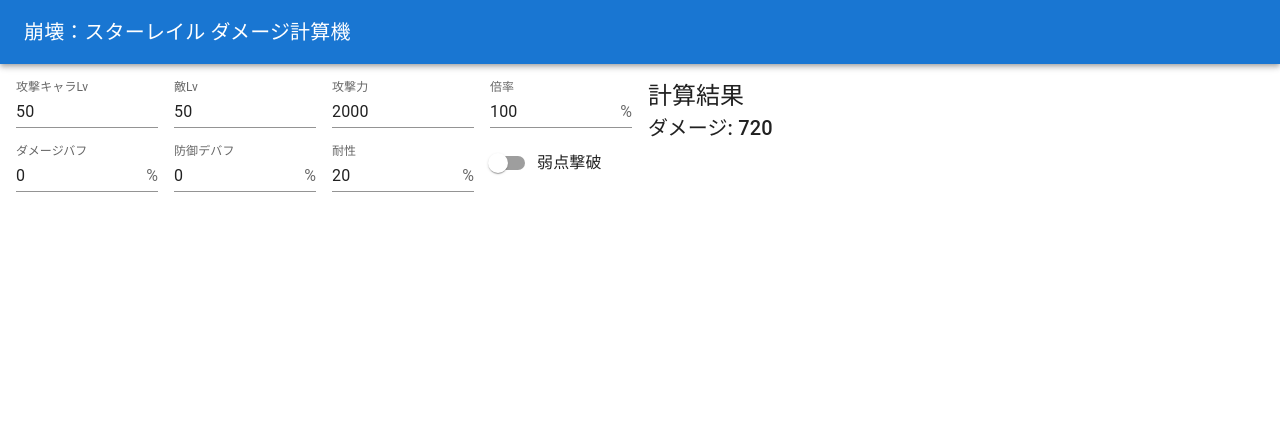
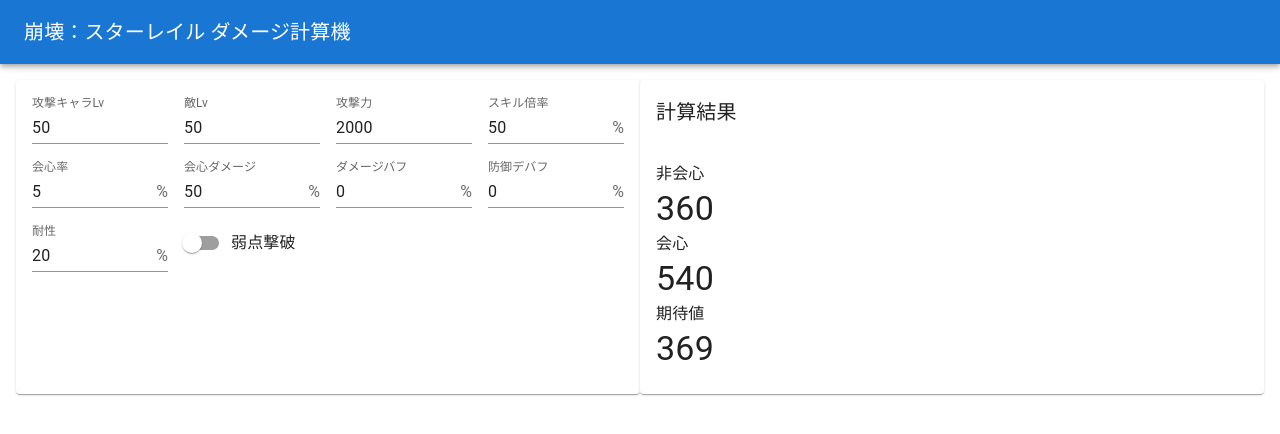
Before and after one commit to voltilamm/hsr-damage-calc, a React (Create React App) app: page / in a window 1280 px wide. Shown: the top 434 px of the page. Built offline with nearby package versions, Linux system fonts and the light colour scheme.

Commit message:
feat: calc crit damage

```diff
--- a/src/App.tsx
+++ b/src/App.tsx
@@ -3,6 +3,9 @@
 import {
   AppBar,
   Box,
+  Card,
+  CardContent,
+  CardHeader,
   CssBaseline,
   FormControlLabel,
   Grid,
@@ -18,6 +21,8 @@
   enemyLevel: number;
   scalingAttribute: number;
   skillMultiplier: number;
+  critRate: number;
+  critDamage: number;
   damageBuff: number;
   defDebuff: number;
   res: number;
@@ -30,7 +35,9 @@
       characterLevel: 50,
       enemyLevel: 50,
       scalingAttribute: 2000,
-      skillMultiplier: 100,
+      skillMultiplier: 50,
+      critRate: 5,
+      critDamage: 50,
       damageBuff: 0,
       defDebuff: 0,
       res: 20,
@@ -43,6 +50,8 @@
     enemyLevel,
     scalingAttribute,
     skillMultiplier,
+    critRate,
+    critDamage,
     damageBuff,
     defDebuff,
     res,
@@ -52,6 +61,8 @@
     "enemyLevel",
     "scalingAttribute",
     "skillMultiplier",
+    "critRate",
+    "critDamage",
     "damageBuff",
     "defDebuff",
     "res",
@@ -79,7 +90,7 @@
 
   const toughnessMultiplier = useMemo(() => (broken ? 1 : 0.9), [broken]);
 
-  const damage = useMemo(
+  const minDamage = useMemo(
     () =>
       baseDamage *
       damageMultiplier *
@@ -95,6 +106,16 @@
     ]
   );
 
+  const maxDamage = useMemo(
+    () => minDamage * (1 + critDamage / 100),
+    [minDamage, critDamage]
+  );
+
+  const expectedDamage = useMemo(
+    () => (1 - critRate / 100) * minDamage + (critRate / 100) * maxDamage,
+    [critRate, minDamage, maxDamage]
+  );
+
   return (
     <Box>
       <AppBar component="nav" position="sticky">
@@ -105,8 +126,10 @@
           </Typography>
         </Toolbar>
       </AppBar>
-      <Grid container component="main" spacing={2} sx={{ p: 2 }}>
+      <Grid container component="main" sx={{ p: 2 }}>
         <Grid item xs={12} sm={12} md={6}>
+          <Card sx={{ height: "100%" }}>
+            <CardContent>
               <Grid container component="div" spacing={2}>
                 <Grid item xs={6} sm={6} md={3}>
                   <TextField
@@ -146,7 +169,39 @@
                     {...register("skillMultiplier")}
                     fullWidth
                     id="skill-multiplier"
-                label="倍率"
+                    label="スキル倍率"
+                    type="number"
+                    InputLabelProps={{ shrink: true }}
+                    InputProps={{
+                      endAdornment: (
+                        <InputAdornment position="end">%</InputAdornment>
+                      ),
+                    }}
+                    variant="standard"
+                  />
+                </Grid>
+                <Grid item xs={6} sm={6} md={3}>
+                  <TextField
+                    {...register("critRate")}
+                    fullWidth
+                    id="crit-rate"
+                    label="会心率"
+                    type="number"
+                    InputLabelProps={{ shrink: true }}
+                    InputProps={{
+                      endAdornment: (
+                        <InputAdornment position="end">%</InputAdornment>
+                      ),
+                    }}
+                    variant="standard"
+                  />
+                </Grid>
+                <Grid item xs={6} sm={6} md={3}>
+                  <TextField
+                    {...register("critDamage")}
+                    fullWidth
+                    id="crit-damage"
+                    label="会心ダメージ"
                     type="number"
                     InputLabelProps={{ shrink: true }}
                     InputProps={{
@@ -212,14 +267,30 @@
                   />
                 </Grid>
               </Grid>
+            </CardContent>
+          </Card>
         </Grid>
         <Grid item xs={12} sm={12} md={6}>
-          <Typography variant="h5" component="div">
-            計算結果
+          <Card sx={{ height: "100%" }}>
+            <CardHeader
+              title="計算結果"
+              titleTypographyProps={{ variant: "h6" }}
+            />
+            <CardContent>
+              <Typography variant="subtitle1">非会心</Typography>
+              <Typography variant="h4">
+                {Math.floor(minDamage).toLocaleString()}
               </Typography>
-          <Typography variant="h6" component="div">
-            ダメージ: {Math.floor(damage)}
+              <Typography variant="subtitle1">会心</Typography>
+              <Typography variant="h4">
+                {Math.floor(maxDamage).toLocaleString()}
               </Typography>
+              <Typography variant="subtitle1">期待値</Typography>
+              <Typography variant="h4">
+                {Math.floor(expectedDamage).toLocaleString()}
+              </Typography>
+            </CardContent>
+          </Card>
         </Grid>
       </Grid>
     </Box>
```
Lines whose indentation alone changed are shown as unchanged.
